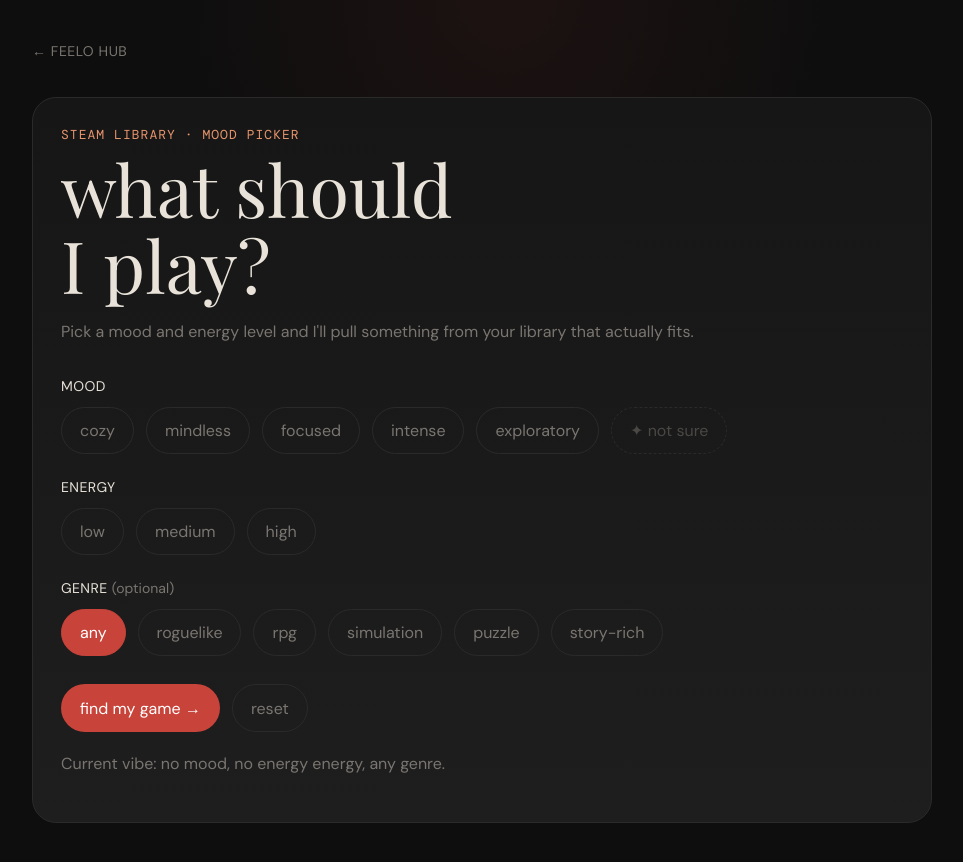
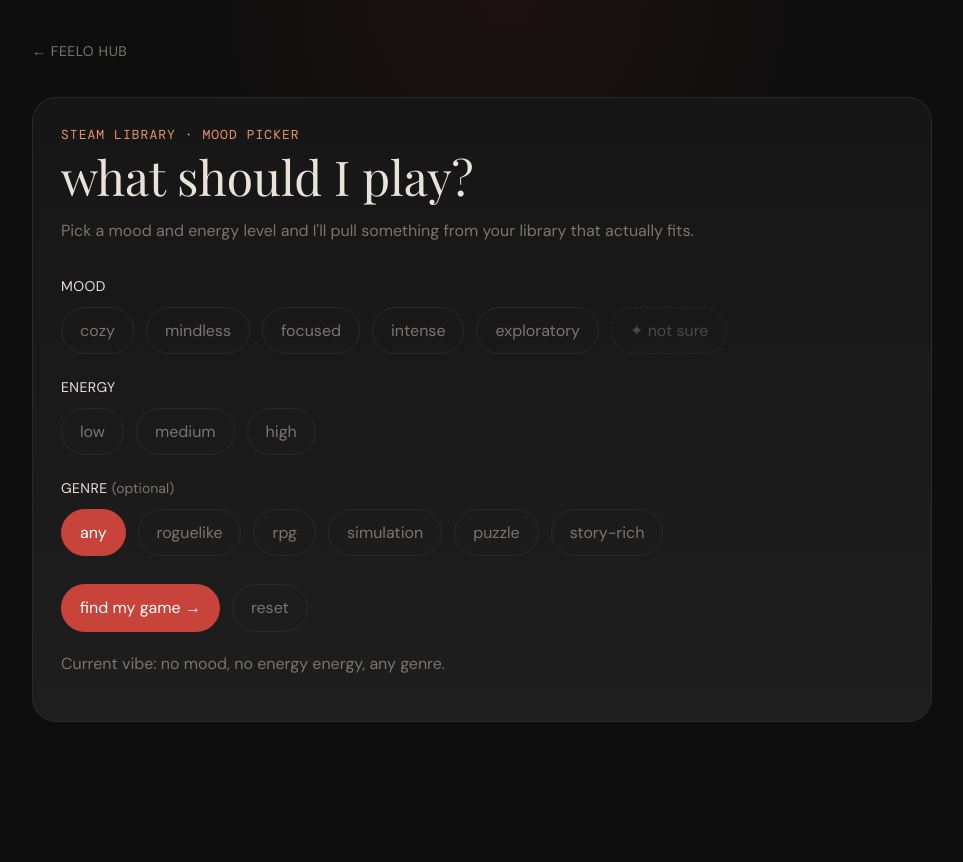
Before and after one commit to lunatheomilo/feelo-hub, a website: page public/game-picker.html in a window 1280 px wide. Shown: the whole page, without its empty margins (133-1096 px from the left). After the commit the page ends 826 px from the top, so only its background shows below. Drawn offline with nearby package versions, Linux system fonts and the light colour scheme; a web font is replaced by a local one.

Commit message:
fix: reduce h1 size and remove line break

```diff
--- a/public/game-picker.css
+++ b/public/game-picker.css
@@ -96,7 +96,7 @@ h2 {
 }
 
 h1 {
-  font-size: clamp(40px, 7vw, 72px);
+  font-size: clamp(28px, 4vw, 48px);
   margin-bottom: 16px;
 }
 
--- a/public/game-picker.html
+++ b/public/game-picker.html
@@ -20,7 +20,7 @@
 
         <header class="hero">
           <p class="eyebrow">steam library · mood picker</p>
-          <h1>what should<br>I play?</h1>
+          <h1>what should I play?</h1>
           <p class="hero-copy">
             Pick a mood and energy level and I'll pull something from your library that actually fits.
           </p>
```
